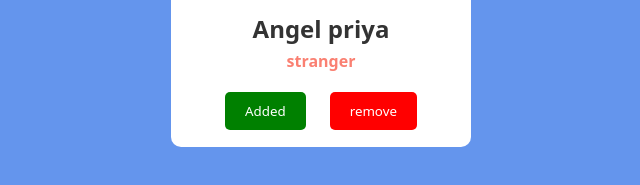
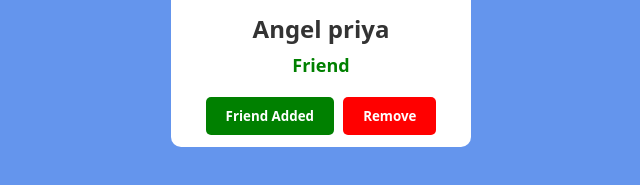
Before and after one commit to kkrishhh/Dom-Projects, a plain HTML site: page friend-feature/index.html in a window 1280 px wide. Both pictures are taken after a click on the button "Add Friend". Shown: the part 443-628 px from the top of the page, without its empty margins (319-959 px from the left). Drawn offline with Linux system fonts and the light colour scheme.

Commit message:
completed the first project

```diff
--- a/friend-feature/index.html
+++ b/friend-feature/index.html
@@ -10,8 +10,8 @@
     <div id="card">
         <img id="image" src="https://images.unsplash.com/photo-1500917293891-ef795e70e1f6?q=80&w=1170&auto=format&fit=crop&ixlib=rb-4.1.0&ixid=M3wxMjA3fDB8MHxwaG90by1wYWdlfHx8fGVufDB8fHx8fA%3D%3D">
         <h1 id="name">Angel priya</h1>
-        <h5>stranger</h5>
-        <div id="btn-container">
+        <h5 id = "status">Stranger</h5>
+        <div class="btn-container">
             <button id="add">Add Friend</button>
             <button id="remove">remove</button>
         </div>
--- a/friend-feature/script.js
+++ b/friend-feature/script.js
@@ -1,8 +1,34 @@
-var istatus = document.querySelector("#add");
+var a = document.getElementById('add');
+a.addEventListener('click', function(){
+    document.getElementById('status').innerText = "Friend";
+    a.style.backgroundColor = "green";
+    a.style.color = "white";
+    a.style.fontWeight = "700";
+    a.disabled = true;
+    a.innerText = "Friend Added";
+    b.innerText = "Remove";
+    b.style.backgroundColor = "red";
+    b.style.color = "white";
+    b.style.fontWeight = "700";
+    b.disabled = false;
+    h5 = document.getElementById('status');
+    h5.style.color = "green";
+    h5.style.fontWeight = "700";
+})
 
-istatus.addEventListener("click", function(){
-    istatus.innerText = "Added";
-    istatus.style.backgroundColor = "green";
-    istatus.style.color = "white";
+var b = document.getElementById('remove');
+b.addEventListener('click', function() {
+    document.getElementById('status').innerText = "Stranger";
+    b.style.backgroundColor = "red";
+    b.style.color = "white";
+    b.style.fontWeight = "700";
+    b.disabled = true;
+    b.innerText = "Removed";
+    a.innerText = "Add Friend";
+    a.style.backgroundColor = "cadetblue";
+    a.style.color = "white";
+    a.style.fontWeight = "700";
+    a.disabled = false;
+    h5.style.color = "red";
 
-    })
+})
--- a/friend-feature/style.css
+++ b/friend-feature/style.css
@@ -42,18 +42,19 @@ html, body {
 
 h5 {
     text-align: center;
-    font-size: 16px;
+    font-size: 18px;
     color: salmon;
-    margin-top: 5px;
+    margin-top: 8px;
     font-weight: 700;
 }
 
-#btn-container {
+.btn-container {
     display: flex;
     justify-content: space-evenly;
     margin-top: 20px;
     font-size: larger;
     font-weight: 700;
+
 
 }
 
@@ -62,6 +63,12 @@ h5 {
     border-radius: 5px;
     border: none;
     cursor: pointer;
+    background-color: cadetblue;
+    color: white;
+    font-weight: 700;
+    margin-right: auto;
+    margin-left: auto;
+
 }
 
 #remove {
```
